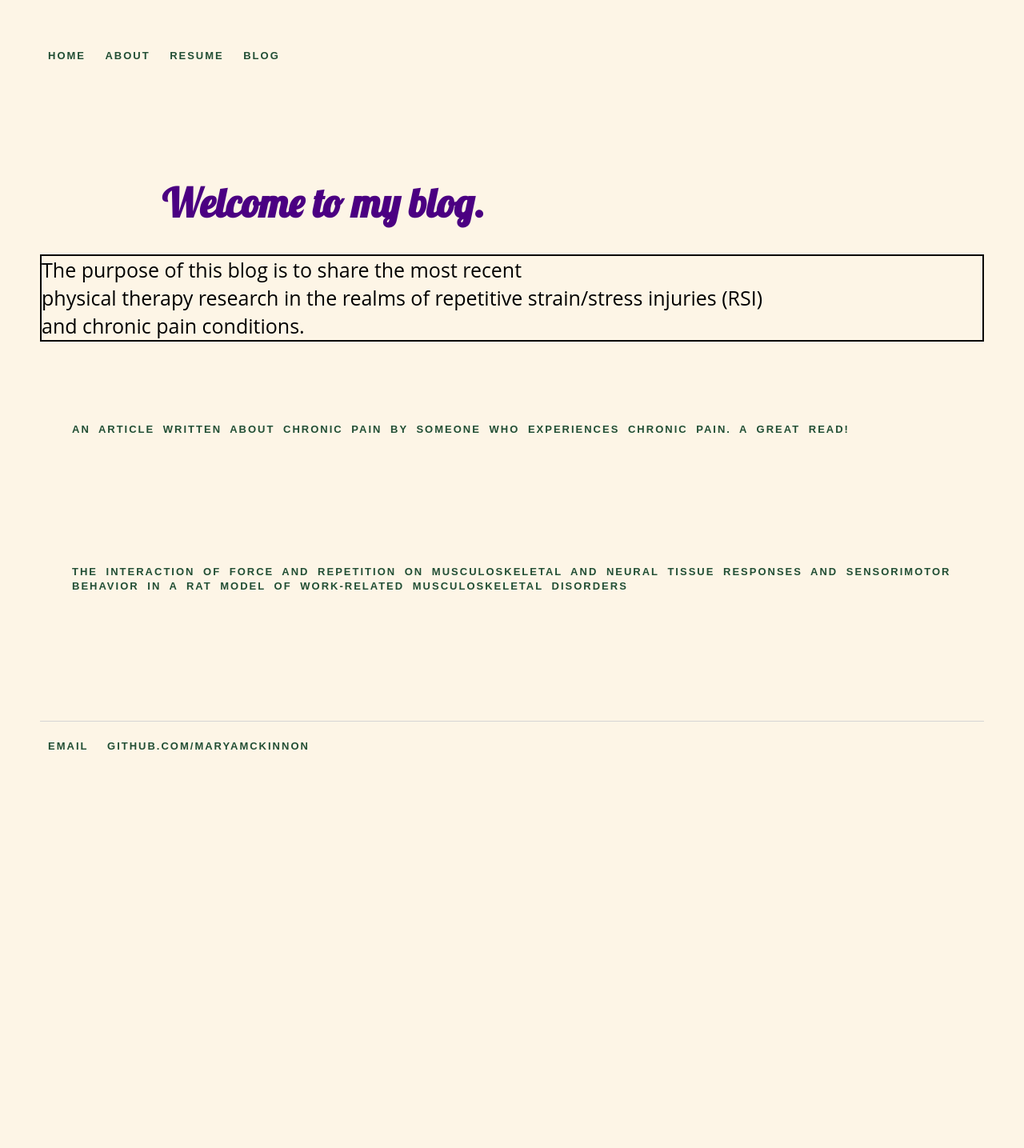
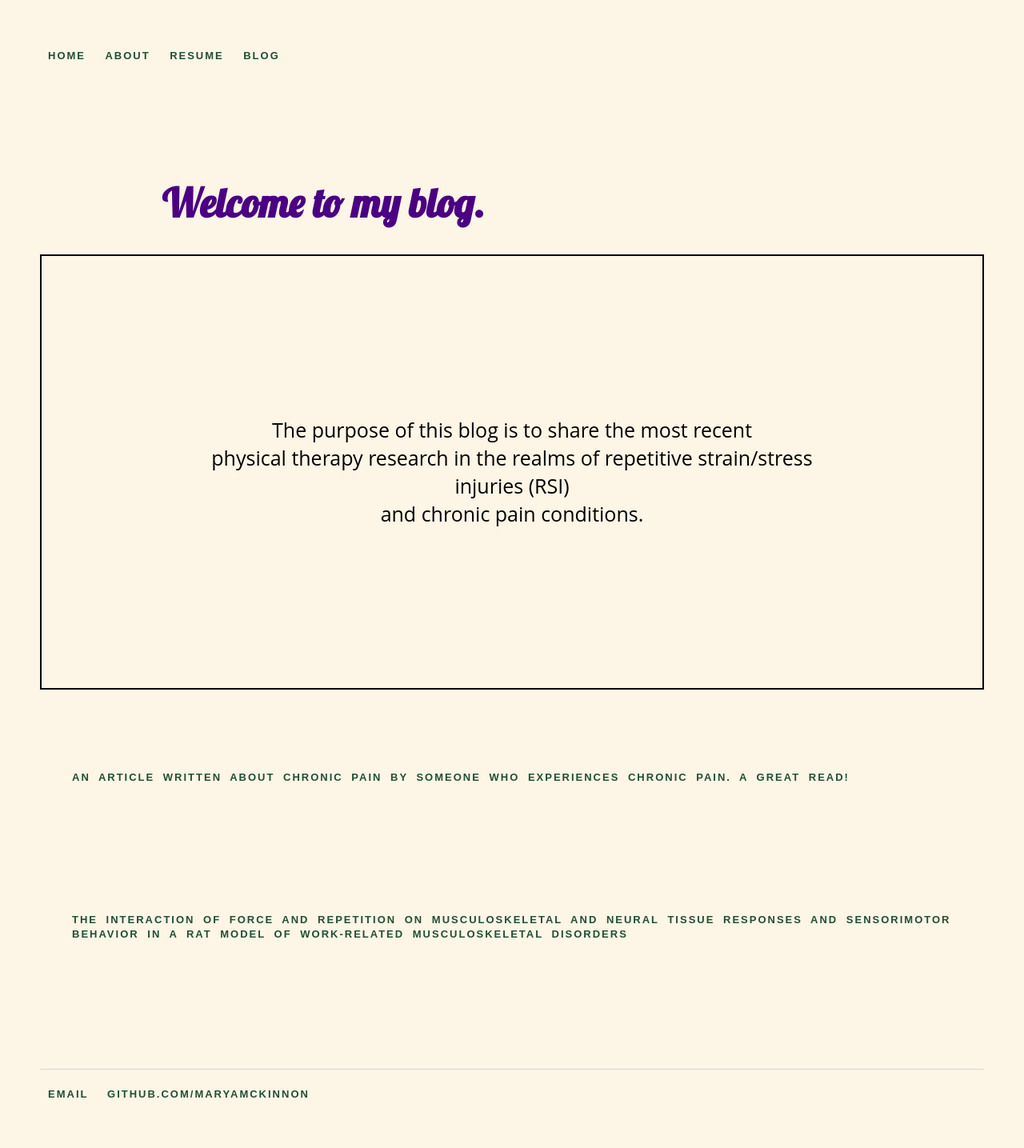
Before and after one commit to maryamckinnon/maryamckinnon.github.io, a Jekyll site: the page built from Blog/index.html, in a window 1280 px wide. Shown: the whole page at 80% size. Built offline with Jekyll 4.4.1, drawn with Linux system fonts in a browser that asks for light colours; before the commit the page ends 1000 px from its top, so only the background shows below that.

Commit message:
Update about.css

```diff
--- a/css/about.css
+++ b/css/about.css
@@ -62,11 +62,12 @@ h2 {
 p {
     font-size: 25px;
     line-height: 1.4em;
-    text-align: left;
-    padding-right: 50px;
+    text-align: center;
+    padding: 200px;
     font-family: 'Raleway', Open Sans;
     font-weight: normal;
     border: 2px solid black
+
 }
 
 footer {
```
